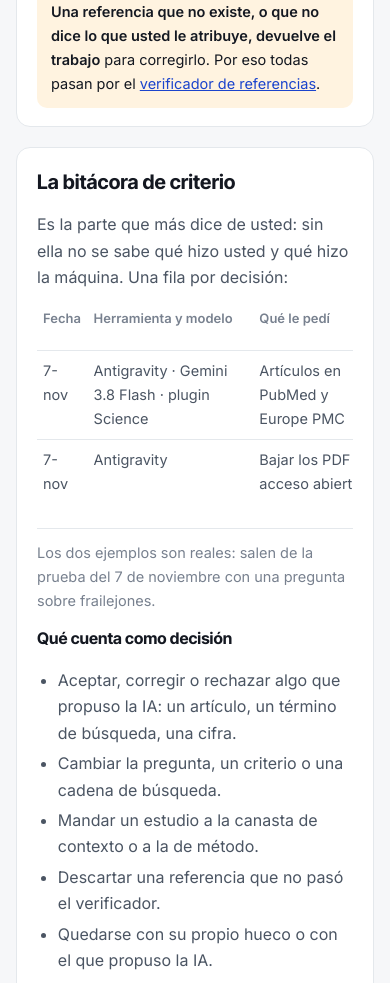
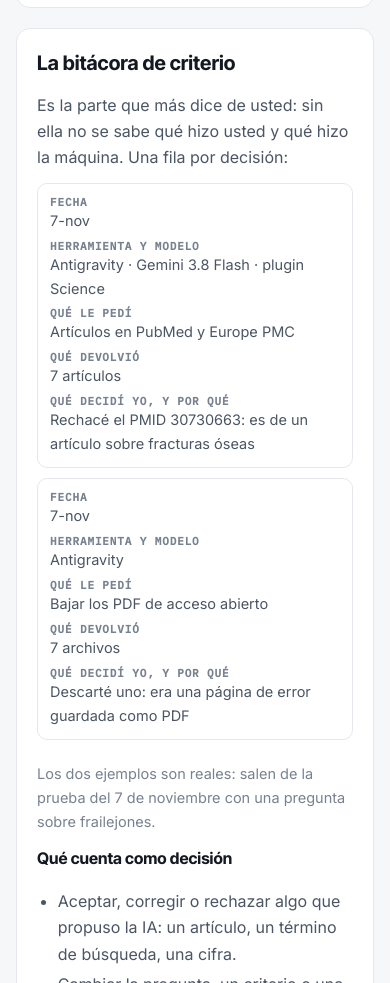
Before and after one commit to alonsorh-econ/diplomado-ia-investigacion, a plain HTML site: page sesion-05/checkpoint1.html in a window 390 px wide. Shown: the part 3746-4729 px from the top of the page. Drawn offline with Linux system fonts and the light colour scheme.

Commit message:
Checkpoint 1: tablas legibles en el celular (bitácora en tarjetas, nombres de archivo que se parten)
Co-Authored-By: Claude Opus 5.5 <noreply@anthropic.com>

```diff
--- a/sesion-05/checkpoint1.html
+++ b/sesion-05/checkpoint1.html
@@ -40,7 +40,14 @@ tr.total td{border-bottom:none;font-weight:600;color:var(--ink)}
 .chequeo input{margin-top:5px;width:17px;height:17px;flex:none;accent-color:var(--blue)}
 .preg h3{margin-bottom:2px}
 .preg{display:flex;flex-direction:column;gap:12px}
-code{font:400 14px "IBM Plex Mono",monospace;color:var(--ink)}
+code{font:400 14px "IBM Plex Mono",monospace;color:var(--ink);overflow-wrap:anywhere}
+@media (max-width:640px){
+.bit,.bit tbody{display:block;min-width:0}
+.bit tr:first-child{display:none}
+.bit tr{display:block;border:1px solid var(--line);border-radius:10px;padding:8px 12px;margin-bottom:10px}
+.bit td{display:block;border:none;padding:3px 0}
+.bit td::before{content:attr(data-l);display:block;font:600 11px "IBM Plex Mono",monospace;letter-spacing:.08em;text-transform:uppercase;color:var(--muted)}
+}
 </style></head><body><div class="w">
 
 <div style="display:flex;flex-direction:column;gap:10px">
@@ -97,8 +104,8 @@ code{font:400 14px "IBM Plex Mono",monospace;color:var(--ink)}
 <p>Es la parte que más dice de usted: sin ella no se sabe qué hizo usted y qué hizo la máquina. Una fila por decisión:</p>
 <div class="tbl"><table class="bit">
 <tr><th>Fecha</th><th>Herramienta y modelo</th><th>Qué le pedí</th><th>Qué devolvió</th><th>Qué decidí yo, y por qué</th></tr>
-<tr><td>7-nov</td><td>Antigravity · Gemini 3.8 Flash · plugin Science</td><td>Artículos en PubMed y Europe PMC</td><td>7 artículos</td><td>Rechacé el PMID 30730663: es de un artículo sobre fracturas óseas</td></tr>
-<tr><td>7-nov</td><td>Antigravity</td><td>Bajar los PDF de acceso abierto</td><td>7 archivos</td><td>Descarté uno: era una página de error guardada como PDF</td></tr>
+<tr><td data-l="Fecha">7-nov</td><td data-l="Herramienta y modelo">Antigravity · Gemini 3.8 Flash · plugin Science</td><td data-l="Qué le pedí">Artículos en PubMed y Europe PMC</td><td data-l="Qué devolvió">7 artículos</td><td data-l="Qué decidí yo, y por qué">Rechacé el PMID 30730663: es de un artículo sobre fracturas óseas</td></tr>
+<tr><td data-l="Fecha">7-nov</td><td data-l="Herramienta y modelo">Antigravity</td><td data-l="Qué le pedí">Bajar los PDF de acceso abierto</td><td data-l="Qué devolvió">7 archivos</td><td data-l="Qué decidí yo, y por qué">Descarté uno: era una página de error guardada como PDF</td></tr>
 </table></div>
 <p class="cuando">Los dos ejemplos son reales: salen de la prueba del 7 de noviembre con una pregunta sobre frailejones.</p>
 <h3>Qué cuenta como decisión</h3>
```
